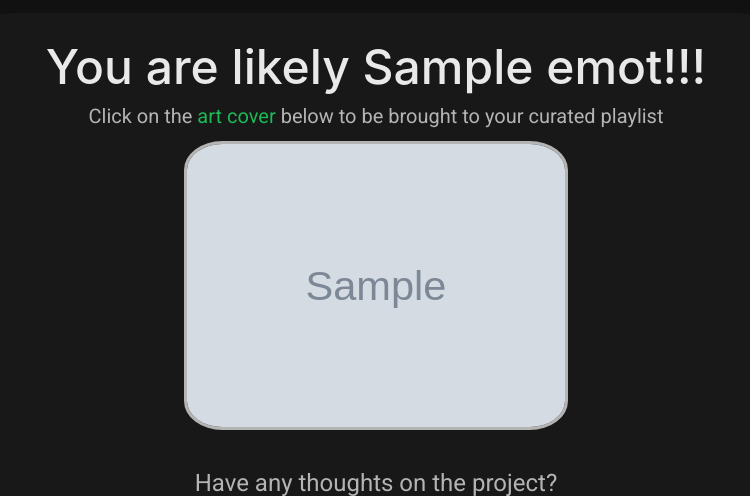
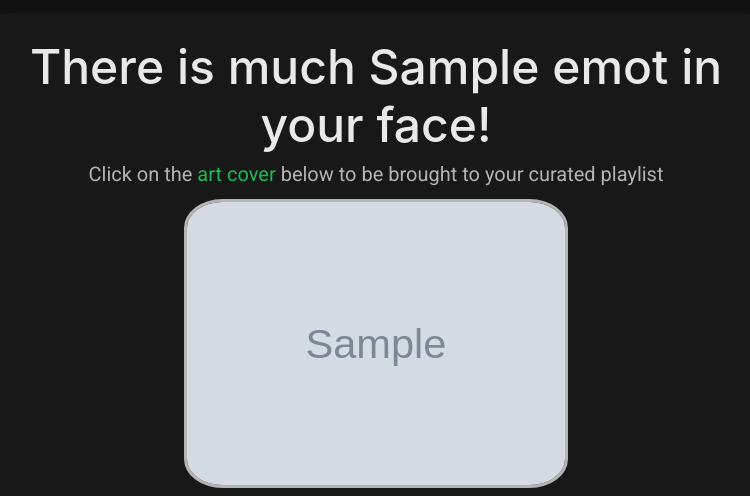
Before and after one commit to rachellecha/moodmatcher, a Flask app: template templates/feedback.html in a window 1280 px wide. Shown: the part 76-572 px from the top of the page, without its empty margins (264-1014 px from the left). Run offline with Flask 2, Linux system fonts and the light colour scheme; the template is opened without the code that fills it: most values are stand-ins (such as "Sample title", 1, 10 or a date in 2020); grey boxes marked "Sample" are stand-in pictures; some libraries are stand-ins or nearby versions.

Commit message:
Changed text

```diff
--- a/templates/feedback.html
+++ b/templates/feedback.html
@@ -75,7 +75,7 @@
     <div class="box">
 
 
-    <h1>You are likely {{emot}}!!!</h1>
+    <h1>There is much {{emot}} in your face!</h1>
     <h5>Click on the <a href="{{url}}" target="_blank">art cover</a> below to be brought to your curated playlist</h5>
 
     <a href="{{url}}" target="_blank">
```
